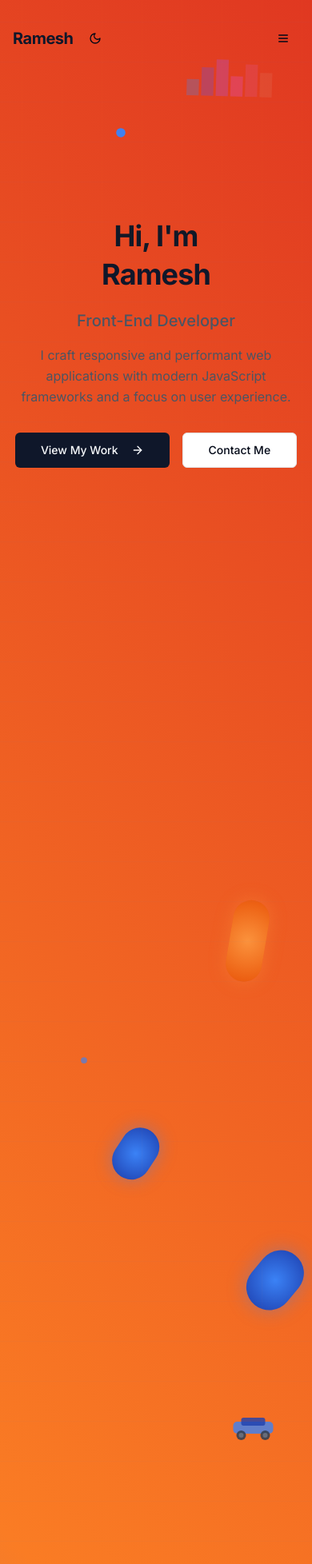
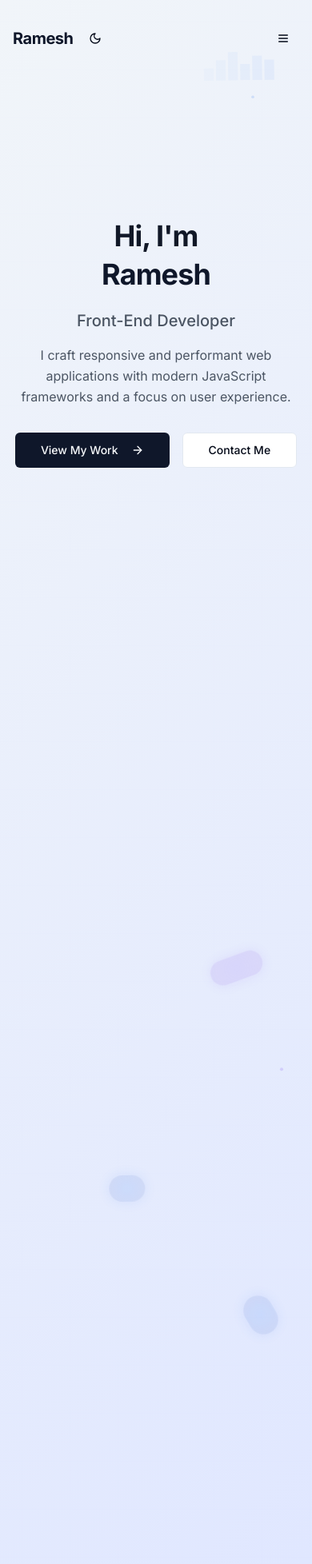
Before and after one commit to RameshBoddu23/ramesh-porfolio-25, a React (Vite) app: page / in a window 390 px wide. Shown: the top 1956 px of the page at 80% size. Built offline with nearby package versions, Linux system fonts and the light colour scheme; grey boxes are pictures that could not be loaded.

Commit message:
Update resume and background gradient

```diff
--- a/src/components/AnimatedBackground.tsx
+++ b/src/components/AnimatedBackground.tsx
@@ -3,144 +3,87 @@ import { motion } from "framer-motion";
 const AnimatedBackground = () => {
   return (
     <div className="absolute inset-0 overflow-hidden pointer-events-none" style={{ zIndex: 0 }}>
-      {/* Blue to Orange gradient background */}
+      {/* Professional lighter gradient background */}
       <motion.div
         className="absolute inset-0"
         animate={{
           background: [
-            "linear-gradient(45deg, #1e3a8a 0%, #3b82f6 25%, #60a5fa 50%, #fb923c 75%, #ea580c 100%)",
-            "linear-gradient(45deg, #1e40af 0%, #2563eb 25%, #3b82f6 50%, #f97316 75%, #dc2626 100%)",
-            "linear-gradient(45deg, #1d4ed8 0%, #2563eb 25%, #60a5fa 50%, #fb923c 75%, #ea580c 100%)",
-            "linear-gradient(45deg, #1e3a8a 0%, #3b82f6 25%, #60a5fa 50%, #fb923c 75%, #ea580c 100%)",
+            "linear-gradient(135deg, #f8fafc 0%, #e2e8f0 25%, #cbd5e1 50%, #e0e7ff 75%, #f1f5f9 100%)",
+            "linear-gradient(135deg, #f1f5f9 0%, #e0e7ff 25%, #ddd6fe 50%, #e2e8f0 75%, #f8fafc 100%)",
+            "linear-gradient(135deg, #f8fafc 0%, #dbeafe 25%, #bfdbfe 50%, #e0e7ff 75%, #f1f5f9 100%)",
+            "linear-gradient(135deg, #f8fafc 0%, #e2e8f0 25%, #cbd5e1 50%, #e0e7ff 75%, #f1f5f9 100%)",
           ]
         }}
         transition={{
-          duration: 15,
+          duration: 20,
           repeat: Infinity,
           ease: "easeInOut"
         }}
       />
 
-      {/* Rotating and jumping balls */}
-      {[...Array(8)].map((_, i) => (
+      {/* Subtle floating circles */}
+      {[...Array(6)].map((_, i) => (
         <motion.div
           key={`ball-${i}`}
           className="absolute rounded-full"
           style={{
-            width: 40 + Math.random() * 60,
-            height: 40 + Math.random() * 60,
-            background: `radial-gradient(circle, ${i % 2 === 0 ? '#3b82f6' : '#fb923c'} 0%, ${i % 2 === 0 ? '#1e40af' : '#ea580c'} 100%)`,
+            width: 30 + Math.random() * 40,
+            height: 30 + Math.random() * 40,
+            background: `radial-gradient(circle, ${i % 2 === 0 ? 'rgba(59, 130, 246, 0.15)' : 'rgba(139, 92, 246, 0.15)'} 0%, ${i % 2 === 0 ? 'rgba(30, 64, 175, 0.1)' : 'rgba(109, 40, 217, 0.1)'} 100%)`,
             left: `${10 + Math.random() * 80}%`,
             top: `${10 + Math.random() * 80}%`,
-            boxShadow: `0 0 20px ${i % 2 === 0 ? 'rgba(59, 130, 246, 0.4)' : 'rgba(251, 146, 60, 0.4)'}`,
+            boxShadow: `0 0 15px ${i % 2 === 0 ? 'rgba(59, 130, 246, 0.1)' : 'rgba(139, 92, 246, 0.1)'}`,
+            backdropFilter: 'blur(1px)',
           }}
           animate={{
             rotate: [0, 360],
-            y: [0, -50, 0, -30, 0],
-            x: [0, Math.random() * 100 - 50, 0],
-            scale: [1, 1.2, 1, 1.1, 1],
+            y: [0, -30, 0, -20, 0],
+            x: [0, Math.random() * 50 - 25, 0],
+            scale: [1, 1.1, 1, 1.05, 1],
           }}
           transition={{
-            duration: 4 + Math.random() * 6,
+            duration: 6 + Math.random() * 8,
             repeat: Infinity,
             ease: "easeInOut",
-            delay: Math.random() * 3,
+            delay: Math.random() * 4,
           }}
         />
       ))}
 
-      {/* Moving vehicles */}
-      {[...Array(4)].map((_, i) => (
+      {/* Gentle moving elements */}
+      {[...Array(3)].map((_, i) => (
         <motion.div
-          key={`vehicle-${i}`}
+          key={`element-${i}`}
           className="absolute"
           style={{
-            top: `${20 + i * 20}%`,
-            left: '-100px',
+            top: `${25 + i * 25}%`,
+            left: '-80px',
           }}
           animate={{
-            x: [0, window.innerWidth + 200],
+            x: [0, window.innerWidth + 160],
           }}
           transition={{
-            duration: 8 + Math.random() * 4,
+            duration: 12 + Math.random() * 6,
             repeat: Infinity,
             ease: "linear",
-            delay: i * 2,
+            delay: i * 4,
           }}
         >
-          <svg width="80" height="40" viewBox="0 0 80 40" fill="none">
-            {/* Car body */}
-            <rect x="10" y="15" width="50" height="15" rx="5" fill={i % 2 === 0 ? "#3b82f6" : "#fb923c"} opacity="0.8"/>
-            <rect x="20" y="10" width="30" height="10" rx="3" fill={i % 2 === 0 ? "#1e40af" : "#ea580c"} opacity="0.8"/>
-            {/* Wheels */}
-            <circle cx="20" cy="32" r="6" fill="#374151" opacity="0.9"/>
-            <circle cx="50" cy="32" r="6" fill="#374151" opacity="0.9"/>
-            <circle cx="20" cy="32" r="3" fill="#6b7280" opacity="0.9"/>
-            <circle cx="50" cy="32" r="3" fill="#6b7280" opacity="0.9"/>
-          </svg>
+          <div
+            className="w-12 h-6 rounded-full opacity-20"
+            style={{
+              background: `linear-gradient(90deg, ${i % 2 === 0 ? 'rgba(59, 130, 246, 0.3)' : 'rgba(139, 92, 246, 0.3)'} 0%, transparent 100%)`
+            }}
+          />
         </motion.div>
       ))}
 
-      {/* Animated visualization charts */}
+      {/* Professional chart visualization */}
       <motion.div
-        className="absolute top-10 right-10 opacity-30"
+        className="absolute top-10 right-10 opacity-15"
         animate={{
-          scale: [1, 1.1, 1],
-          rotate: [0, 5, -5, 0],
-        }}
-        transition={{
-          duration: 6,
-          repeat: Infinity,
-          ease: "easeInOut",
-        }}
-      >
-        <svg width="120" height="80" viewBox="0 0 120 80">
-          {/* Bar chart */}
-          {[20, 35, 45, 25, 40, 30].map((height, i) => (
-            <motion.rect
-              key={i}
-              x={i * 18 + 5}
-              y={80 - height}
-              width="15"
-              height={height}
-              fill={`hsl(${220 + i * 30}, 70%, 60%)`}
-              animate={{
-                height: [height, height + 10, height],
-              }}
-              transition={{
-                duration: 2,
-                repeat: Infinity,
-                delay: i * 0.2,
-              }}
-            />
-          ))}
-        </svg>
-      </motion.div>
-
-      {/* Animated pie chart */}
-      <motion.div
-        className="absolute bottom-10 left-10 opacity-30"
-        animate={{
-          rotate: [0, 360],
-        }}
-        transition={{
-          duration: 20,
-          repeat: Infinity,
-          ease: "linear",
-        }}
-      >
-        <svg width="100" height="100" viewBox="0 0 100 100">
-          <circle cx="50" cy="50" r="40" fill="none" stroke="#3b82f6" strokeWidth="8" strokeDasharray="60 190" opacity="0.8"/>
-          <circle cx="50" cy="50" r="30" fill="none" stroke="#fb923c" strokeWidth="6" strokeDasharray="40 150" opacity="0.8" transform="rotate(90 50 50)"/>
-          <circle cx="50" cy="50" r="20" fill="none" stroke="#10b981" strokeWidth="4" strokeDasharray="30 100" opacity="0.8" transform="rotate(180 50 50)"/>
-        </svg>
-      </motion.div>
-
-      {/* Line chart animation */}
-      <motion.div
-        className="absolute top-1/2 left-1/4 opacity-25"
-        animate={{
-          y: [0, -20, 0],
+          scale: [1, 1.05, 1],
+          rotate: [0, 2, -2, 0],
         }}
         transition={{
           duration: 8,
@@ -148,79 +91,68 @@ const AnimatedBackground = () => {
           ease: "easeInOut",
         }}
       >
-        <svg width="200" height="100" viewBox="0 0 200 100">
-          <motion.path
-            d="M10,80 Q50,20 90,40 T170,30"
-            fill="none"
-            stroke="#3b82f6"
-            strokeWidth="3"
-            opacity="0.7"
-            initial={{ pathLength: 0 }}
-            animate={{ pathLength: 1 }}
-            transition={{
-              duration: 3,
-              repeat: Infinity,
-              repeatType: "reverse",
-            }}
-          />
-          <motion.path
-            d="M10,90 Q50,30 90,50 T170,40"
-            fill="none"
-            stroke="#fb923c"
-            strokeWidth="3"
-            opacity="0.7"
-            initial={{ pathLength: 0 }}
-            animate={{ pathLength: 1 }}
-            transition={{
-              duration: 3,
-              repeat: Infinity,
-              repeatType: "reverse",
-              delay: 0.5,
-            }}
-          />
+        <svg width="100" height="60" viewBox="0 0 100 60">
+          {[15, 25, 35, 20, 30, 25].map((height, i) => (
+            <motion.rect
+              key={i}
+              x={i * 15 + 5}
+              y={60 - height}
+              width="12"
+              height={height}
+              fill={`rgba(59, 130, 246, ${0.2 + i * 0.05})`}
+              animate={{
+                height: [height, height + 5, height],
+              }}
+              transition={{
+                duration: 3,
+                repeat: Infinity,
+                delay: i * 0.3,
+              }}
+            />
+          ))}
         </svg>
       </motion.div>
 
-      {/* Floating data points */}
-      {[...Array(15)].map((_, i) => (
+      {/* Subtle grid overlay */}
+      <motion.div
+        className="absolute inset-0 opacity-5"
+        style={{
+          backgroundImage: `linear-gradient(rgba(59, 130, 246, 0.1) 1px, transparent 1px), linear-gradient(90deg, rgba(139, 92, 246, 0.1) 1px, transparent 1px)`,
+          backgroundSize: "60px 60px",
+        }}
+        animate={{
+          backgroundPosition: ["0px 0px", "60px 60px", "0px 0px"],
+        }}
+        transition={{
+          duration: 30,
+          repeat: Infinity,
+          ease: "linear",
+        }}
+      />
+
+      {/* Gentle floating particles */}
+      {[...Array(8)].map((_, i) => (
         <motion.div
-          key={`data-point-${i}`}
-          className="absolute w-2 h-2 rounded-full"
+          key={`particle-${i}`}
+          className="absolute w-1 h-1 rounded-full"
           style={{
-            background: i % 3 === 0 ? '#3b82f6' : i % 3 === 1 ? '#fb923c' : '#10b981',
+            background: i % 2 === 0 ? 'rgba(59, 130, 246, 0.4)' : 'rgba(139, 92, 246, 0.4)',
             left: `${Math.random() * 100}%`,
             top: `${Math.random() * 100}%`,
           }}
           animate={{
-            y: [0, -100, 0],
-            opacity: [0, 1, 0],
-            scale: [0, 1.5, 0],
+            y: [0, -80, 0],
+            opacity: [0, 0.6, 0],
+            scale: [0, 1.2, 0],
           }}
           transition={{
-            duration: 4 + Math.random() * 4,
+            duration: 6 + Math.random() * 4,
             repeat: Infinity,
-            delay: Math.random() * 5,
+            delay: Math.random() * 6,
             ease: "easeOut",
           }}
         />
       ))}
-
-      {/* Animated grid overlay */}
-      <motion.div
-        className="absolute inset-0 opacity-10"
-        style={{
-          backgroundImage: `linear-gradient(rgba(59, 130, 246, 0.3) 1px, transparent 1px), linear-gradient(90deg, rgba(251, 146, 60, 0.3) 1px, transparent 1px)`,
-          backgroundSize: "50px 50px",
-        }}
-        animate={{
-          backgroundPosition: ["0px 0px", "50px 50px", "0px 0px"],
-        }}
-        transition={{
-          duration: 25,
-          repeat: Infinity,
-          ease: "linear",
-        }}
-      />
     </div>
   );
 };
```
Also changed, not shown: src/components/ResumeSection.tsx (+31 -22 lines), 1 other file (tests, documents, lock files or other folders).
